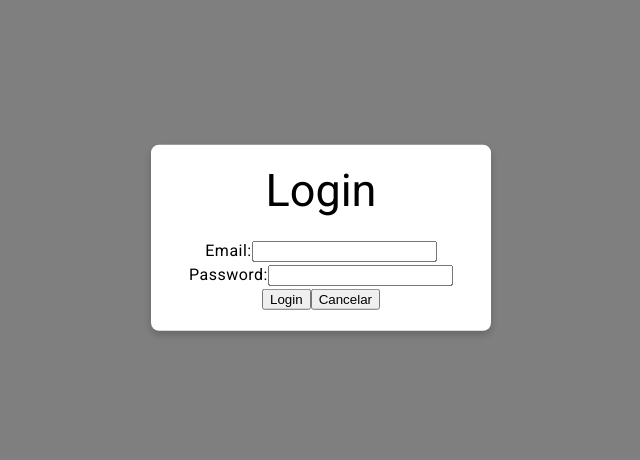
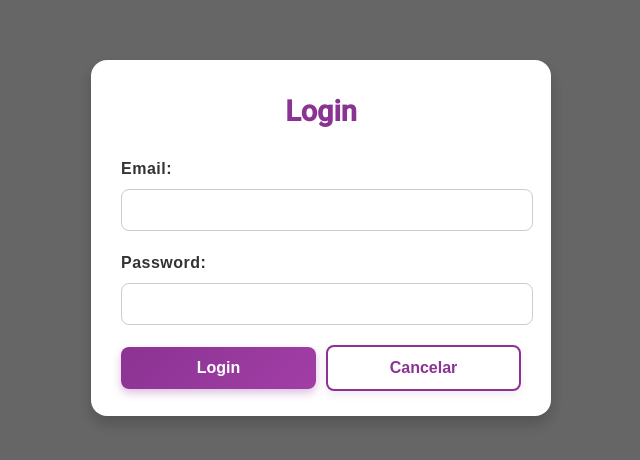
Before and after one commit to Guilherm12122/mintre, an Angular app in the folder mintre_front/: page /login in a window 1280 px wide. Shown: the part 162-622 px from the top of the page, without its empty margins (319-959 px from the left). Built offline with nearby package versions, Linux system fonts and the light colour scheme; a web font is replaced by a local one.

Commit message:
implementando login

```diff
--- /dev/null
+++ b/mintre_front/src/app/authresponse/authresponse.ts
@@ -0,0 +1,4 @@
+export interface AuthResponse {
+    token: string;
+    msg: string;
+}
--- a/mintre_front/src/app/components/login/login.component.css
+++ b/mintre_front/src/app/components/login/login.component.css
@@ -1,25 +1,104 @@
-/* Fundo semitransparente */
-.modal-backdrop {
+  /* Backdrop */
+  .modal-backdrop {
     position: fixed;
     top: 0;
     left: 0;
     width: 100%;
     height: 100%;
-    background-color: rgba(0, 0, 0, 0.5);
-    z-index: 1000;
+    background: rgba(0, 0, 0, 0.6);
+    z-index: 999;
   }
 
-  /* Conteúdo centralizado */
+  /* Modal Content */
   .modal-content {
     position: fixed;
     top: 50%;
     left: 50%;
     transform: translate(-50%, -50%);
-    background: white;
-    padding: 20px;
+    background: #ffffff;
+    border-radius: 16px;
+    padding: 25px 30px;
+    width: 90%;
+    max-width: 400px;
+    box-shadow: 0 8px 16px rgba(0, 0, 0, 0.2);
+    z-index: 1000;
+    font-family: 'Arial', sans-serif;
+  }
+
+  /* Title */
+  .modal-content h2 {
+    color: #8B3393;
+    font-size: 1.8rem;
+    font-weight: bold;
+    text-align: center;
+    margin-bottom: 20px;
+  }
+
+  /* Labels */
+  .modal-content label {
+    display: block;
+    margin-bottom: 8px;
+    font-size: 1rem;
+    font-weight: bold;
+    color: #333;
+  }
+
+  /* Inputs */
+  .modal-content input {
+    width: 100%;
+    height: 30px;
+    text-align: left;
+    padding: 5px;
+    margin-bottom: 20px;
+    border: 1px solid #ccc;
     border-radius: 8px;
-    box-shadow: 0 4px 8px rgba(0, 0, 0, 0.2);
-    z-index: 1001;
-    width: 300px;
-    text-align: center;
+    font-size: 1rem;
+    transition: border-color 0.3s ease, box-shadow 0.3s ease;
   }
+
+  .modal-content input:focus {
+    border-color: #8B3393;
+    outline: none;
+    box-shadow: 0 0 5px rgba(139, 51, 147, 0.5);
+  }
+
+  /* Buttons */
+  .modal-content button {
+    display: inline-block;
+    width: calc(50% - 5px);
+    padding: 12px;
+    font-size: 1rem;
+    font-weight: bold;
+    border: none;
+    border-radius: 8px;
+    cursor: pointer;
+    transition: all 0.3s ease;
+  }
+
+  .modal-content button[type="submit"] {
+    background: linear-gradient(135deg, #8B3393, #A23EA6);
+    color: #ffffff;
+    margin-right: 10px;
+    box-shadow: 0 4px 8px rgba(139, 51, 147, 0.3);
+  }
+
+  .modal-content button[type="submit"]:hover {
+    background: linear-gradient(135deg, #A23EA6, #8B3393);
+    box-shadow: 0 6px 12px rgba(139, 51, 147, 0.5);
+    transform: translateY(-2px);
+  }
+
+  .modal-content button[type="button"] {
+    background: #ffffff;
+    color: #8B3393;
+    border: 2px solid #8B3393;
+    box-shadow: 0 4px 8px rgba(139, 51, 147, 0.1);
+  }
+
+  .modal-content button[type="button"]:hover {
+    background: #8B3393;
+    color: #ffffff;
+    border-color: #8B3393;
+    box-shadow: 0 4px 8px rgba(139, 51, 147, 0.3);
+    transform: translateY(-2px);
+  }
--- a/mintre_front/src/app/components/login/login.component.ts
+++ b/mintre_front/src/app/components/login/login.component.ts
@@ -12,7 +12,10 @@ export class LoginComponent {
 
   usuario: Usuario = {email: '', senha: ''};
 
+  constructor(private loginService: LoginService){}
+
   onSubmit() {
+    console.log(this.loginService.login(this.usuario));
     // Aqui você pode chamar um serviço de autenticação
     // alert(`Login realizado: ${this.username}`);
     this.close.emit(); // Fecha o modal após o login
--- a/mintre_front/src/app/loginservice/login.service.ts
+++ b/mintre_front/src/app/loginservice/login.service.ts
@@ -1,7 +1,8 @@
 import { HttpClient } from '@angular/common/http';
 import { Injectable } from '@angular/core';
-import { Observable } from 'rxjs';
+import { map, Observable } from 'rxjs';
 import { Usuario } from '../usuario/usuario';
+import { AuthResponse } from '../authresponse/authresponse';
 
 @Injectable({
   providedIn: 'root'
@@ -12,7 +13,7 @@ export class LoginService {
 
   constructor(private httpClient: HttpClient) { }
 
-  login(credentials: Usuario): Observable<any> {
-    return this.httpClient.post(this.baseUrl, credentials);
+  login(credentials: Usuario): Observable<AuthResponse[]> {
+    return this.httpClient.post<AuthResponse[]>(this.baseUrl, credentials);
   }
 }
```
